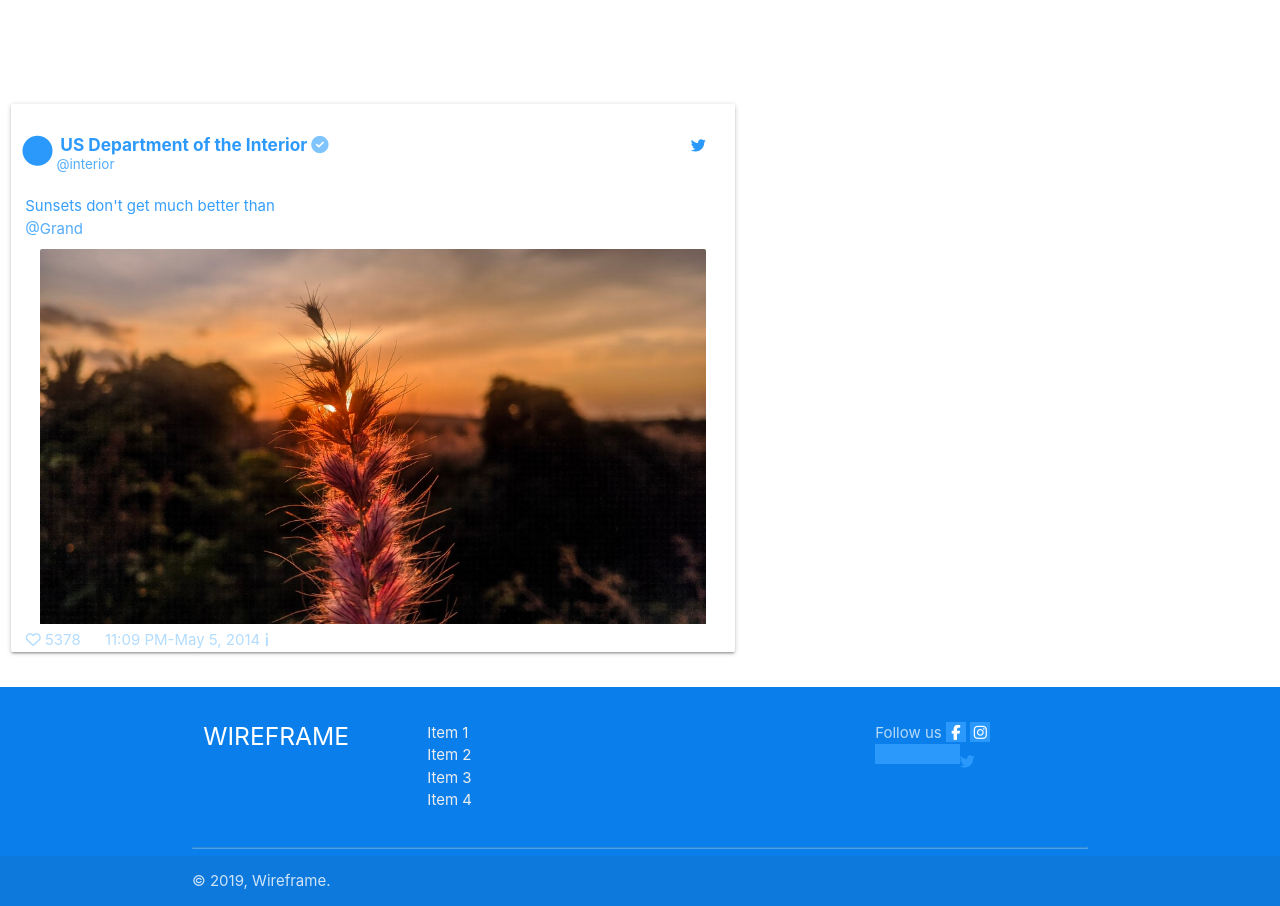
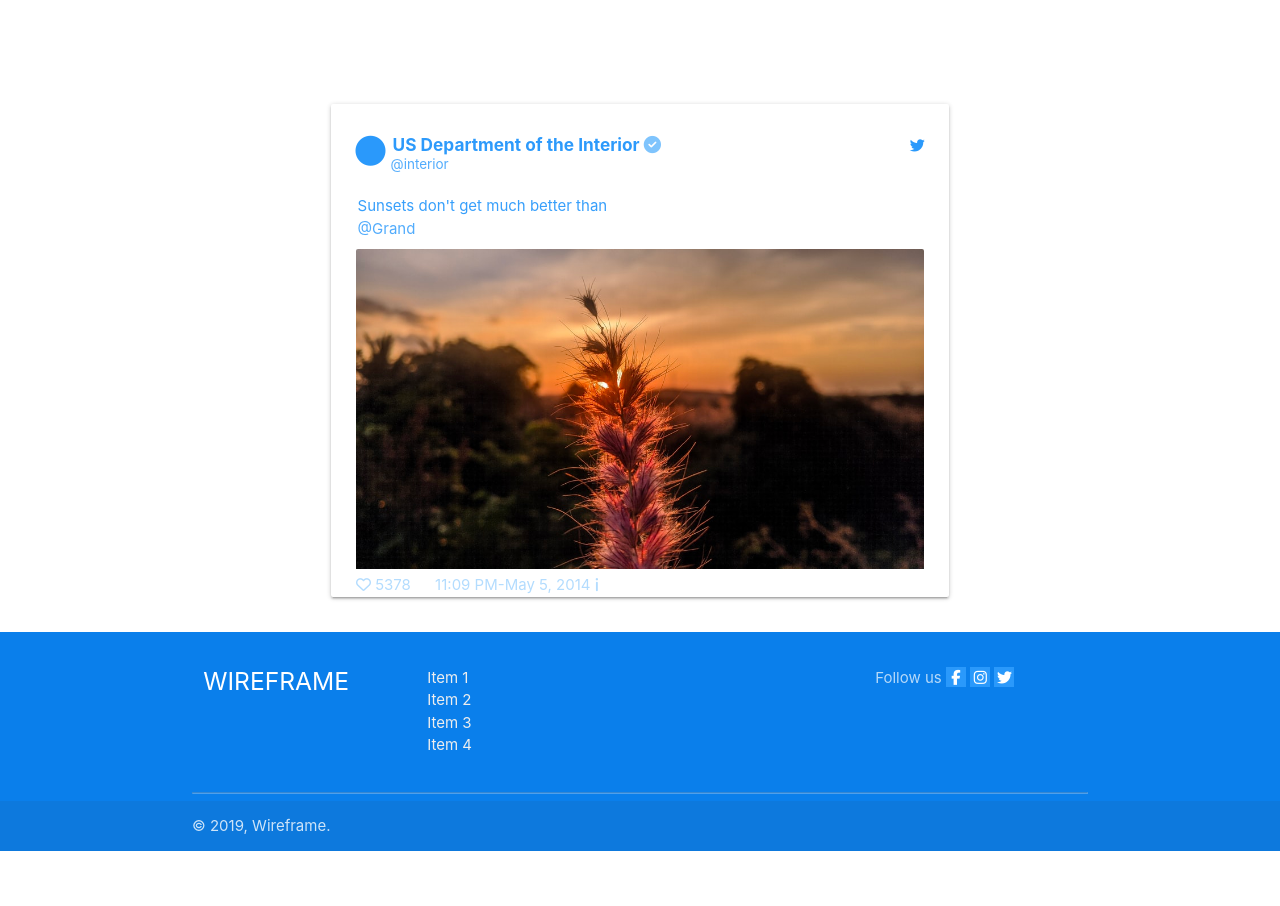
Before and after one commit to Rafterminador/patronesWeb, a plain HTML site: page Html/index.html in a window 1280 px wide. Shown: the part 383-1289 px from the top of the page. After the commit the page ends 1234 px from the top, so only its background shows below. Drawn offline with nearby package versions, Linux system fonts and the light colour scheme.

Commit message:
arreglando twitter icon

```diff
--- a/Html/index.html
+++ b/Html/index.html
@@ -35,7 +35,7 @@
           <a class="carousel-item" href="img/descarga.jpg"><img src="img/descarga.jpg"></a>
         </div>
         <div class="row">
-          <div class="col s12 m7">
+          <div class="col s12 m6 offset-m3">
             <div class="card">
               <div class="card-content">
                 <div class="row">
--- a/Html/main.css
+++ b/Html/main.css
@@ -62,20 +62,21 @@ h6{
 .mini{
     transform: scale(0.9);
     margin-top: -5px !important;
-    margin-left: -10px !important;
+    margin-left: -0.6% !important;
 }
 .card-image{
     margin-top: -15px;
     width: 96%;
     padding-left: 4%;
 }
-.fa-twitter{
+.s1 .fa-twitter{
+    padding-top: 10px;
+    padding-left: 42%;
     color: #2a99fb;
-    padding-left: 42%;
-    padding-top: 10px;
 }
 .image-botton{
     width: 96%;
+    margin-left: 2%;
     padding-left: 2%;
     padding-top: 5px;
     color: #b3dcfe;
@@ -86,3 +87,6 @@ h6{
 .fa-exclamation{
     transform: rotate(180deg);
 }
+.card-content{
+    margin-left: 2%;
+}
```
